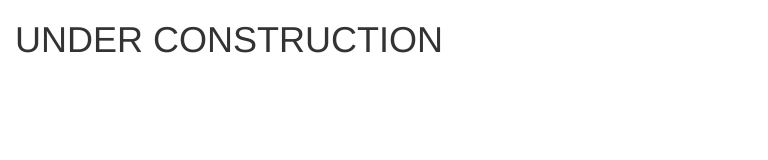
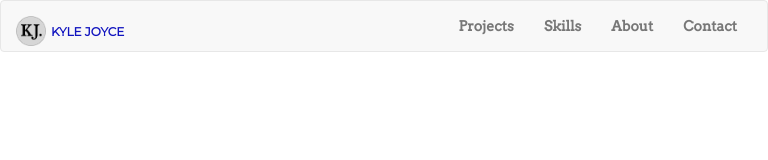
Before and after one commit to joyceky/portfolio, a plain HTML site: page index.html in a window 768 px wide. Drawn offline with nearby package versions, Linux system fonts and the light colour scheme.

Commit message:
header, logo, and nav bar complete

```diff
--- a/index.html
+++ b/index.html
@@ -4,6 +4,7 @@
 <head>
  <!--********************************** Meta Information **********************************-->
     <meta charset="utf-8">
+    <meta http-equiv="X-UA-Compatible" content="IE=edge">
     <meta name="viewport" content="width=device-width, initial-scale=1, maximum-scale=1">
     <!-- DESIGN AND ADD FAVICON <link rel='shortcut icon' href='favicon.ico' type='image/x-icon'/ > -->
 
@@ -14,12 +15,10 @@
     <!--********************************** ADD FONTS!!! ) **********************************-->
 
     <link rel="stylesheet" href="https://maxcdn.bootstrapcdn.com/bootstrap/3.3.7/css/bootstrap.min.css" integrity="sha384-BVYiiSIFeK1dGmJRAkycuHAHRg32OmUcww7on3RYdg4Va+PmSTsz/K68vbdEjh4u" crossorigin="anonymous">
-    <link rel="stylesheet" href="photoQuote.css">
+    <link href="https://fonts.googleapis.com/css?family=Arvo|Montserrat" rel="stylesheet">
+    <link rel="stylesheet" href="stylesheet.css">
 
-<!--********************************** Scripts (Boostrap js, jQuery, and my own javascript.) **********************************-->
-    <script src="https://ajax.googleapis.com/ajax/libs/jquery/3.1.0/jquery.min.js"></script>
-    <script src="https://maxcdn.bootstrapcdn.com/bootstrap/3.3.7/js/bootstrap.min.js" integrity="sha384-Tc5IQib027qvyjSMfHjOMaLkfuWVxZxUPnCJA7l2mCWNIpG9mGCD8wGNIcPD7Txa" crossorigin="anonymous"></script>
-    <script src="scripts.js"></script>
+
 </head>
 
 <!--********************************** Body **********************************-->
@@ -27,9 +26,56 @@
 <body>
 
 <div class="container-fluid" id="container">
-<h1>UNDER CONSTRUCTION</h1>
 
-</div>
+<div class="navbar navbar-default navbar-blend-top" role="navigation>
+
+<div class="navbar-header">
+
+        <button type="button" class="navbar-toggle collapsed" data-toggle="collapse" data-target=".navbar-collapse">
+
+            <span class="sr-only">Navigation</span>
+            <span class="icon-bar"></span>
+            <span class="icon-bar"></span>
+            <span class="icon-bar"></span>
+
+        </button>
+
+        <span class="logo navbar-brand">
+
+          <a href="index.html">
+
+            <span class="logo-img"><img id="logo" src="kjLogo.png"></span>
+            <span class="logo-label" id=headerName>
+                <strong>KYLE JOYCE</strong>
+                </span>
+
+          </a>
+
+        </span>
+
+
+
+<nav class="navbar-collapse collapse" style="height: 0px;">
+
+        <ul class="nav navbar-nav navbar-right" id="pagesList">
+
+          <li><a href="/en/vision"><strong>Projects</strong></a></li>
+          <li><a href="/en/webdesigner-portfolio"><strong>Skills</strong></a></li>
+          <li><a href="/en/skills"><strong>About</strong></a></li>
+          <li><a href="/en/contact"><strong>Contact</strong></a></li>
+
+        </ul>
+     </div>
+  </nav>
+
+
+</div>  <!--Close container fluid-->
+
+
+  <!--********************************** Scripts (Boostrap js, jQuery, and my own javascript.) **********************************-->
+    <script src="https://ajax.googleapis.com/ajax/libs/jquery/3.1.0/jquery.min.js"></script>
+    <script src="https://maxcdn.bootstrapcdn.com/bootstrap/3.3.7/js/bootstrap.min.js" integrity="sha384-Tc5IQib027qvyjSMfHjOMaLkfuWVxZxUPnCJA7l2mCWNIpG9mGCD8wGNIcPD7Txa" crossorigin="anonymous"></script>
+    <script src="scripts.js"></script>
 
 </body>
 
--- a/stylesheet.css
+++ b/stylesheet.css
@@ -2,6 +2,11 @@ html, body {
     height: 100%;
     width: 100%;
     overflow:hidden;
+}
+
+a,
+a:hover {
+    text-decoration: none;
 }
 
 #container {
@@ -9,3 +14,46 @@ html, body {
     width: 100%;
     padding: 0;
 }
+
+header, nav {
+    display:block;
+}
+
+#logo {
+    height:30px;
+    width:30px;
+}
+
+#headerName {
+  font-family: 'Montserrat', sans-serif;
+  color: #1114BF;
+  display: inline-block;
+}
+
+@media (max-width: 768px){
+#headerName {
+    font-size: 12px;
+}
+
+ #pagesList {
+     margin: 0;
+     padding: 0;
+     font-family: 'Arvo', serif;
+ }
+
+@media (min-width: 768px){
+.navbar-collapse {
+    display: block !important;
+    height: auto !important;
+    overflow: visible!important;
+}}
+
+.navbar-collapse {
+    text-align: center;
+    max-height: 340px;
+    -webkit-overflow-scrolling: touch;
+}
+
+.collapse {
+    display: none;
+}
```
Also changed, not shown: kjLogo.png (added).
